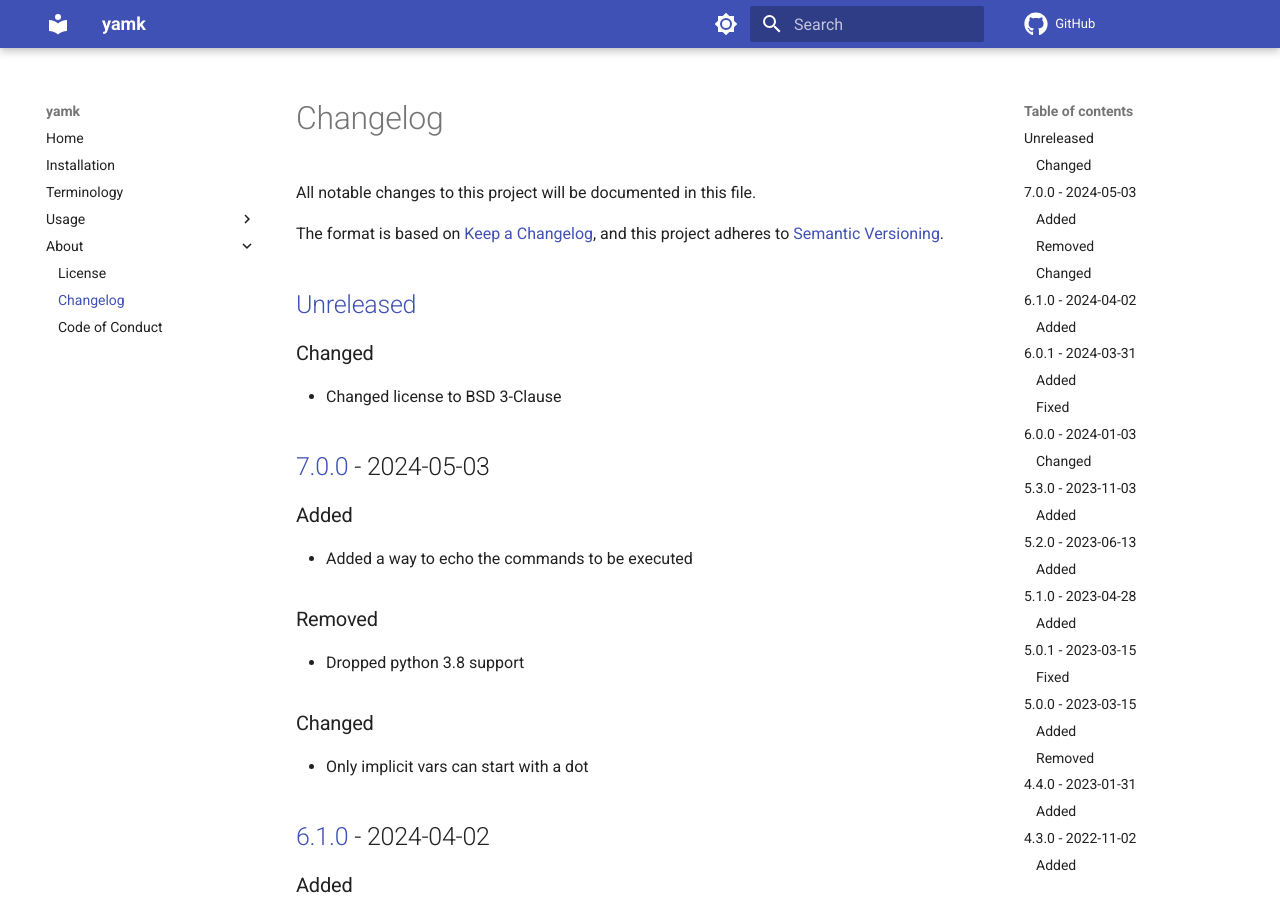
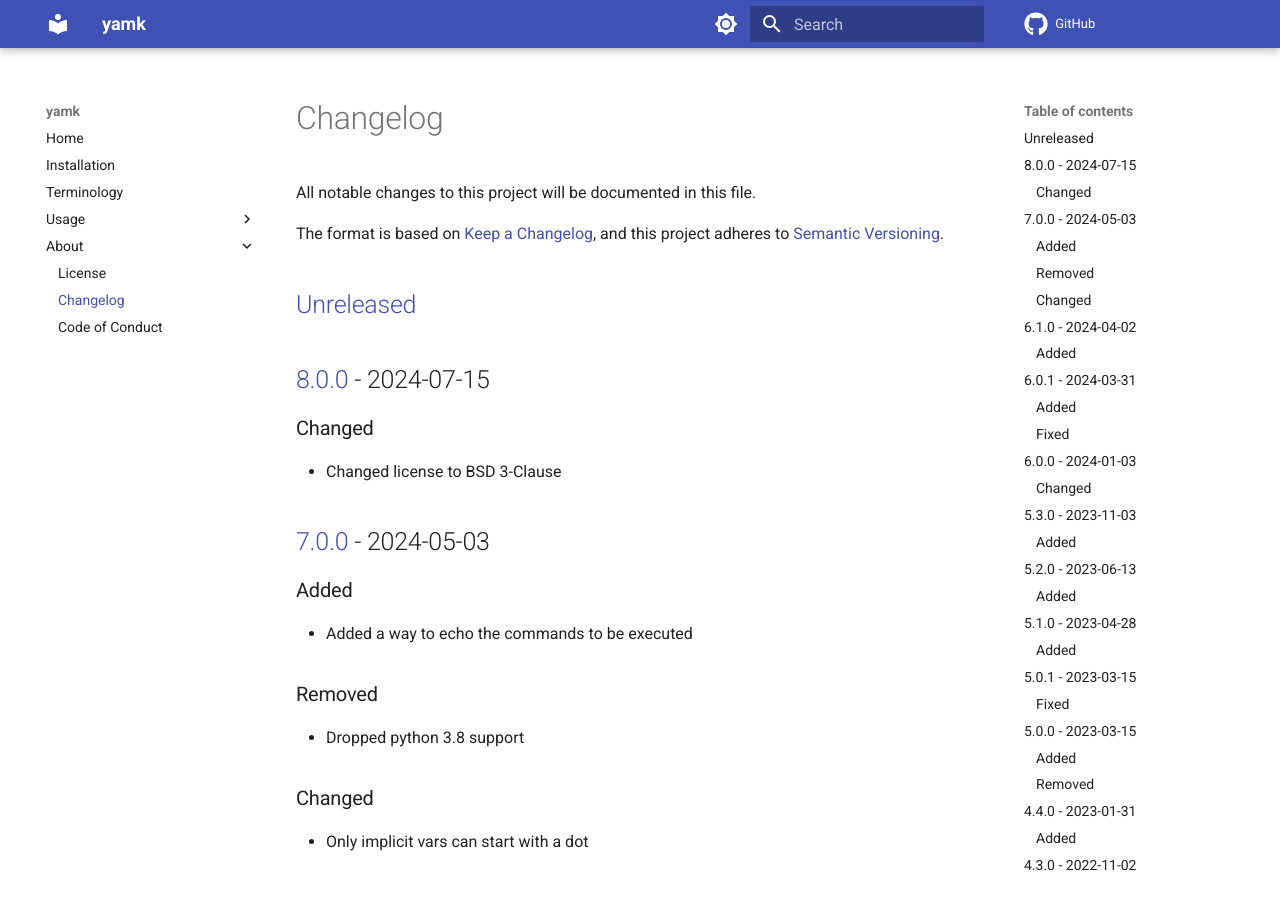
Before and after one commit to spapanik/yamk, an MkDocs documentation site: the page built from docs/CHANGELOG.md, in a window 1280 px wide and 900 px high. Built offline with MkDocs 1.6.1 and Material for MkDocs 9.7.7, drawn with Linux system fonts in a browser that asks for light colours; comment, search, counter and statistics services are not loaded.

Commit message:
🚀 Bump version

```diff
--- a/docs/CHANGELOG.md
+++ b/docs/CHANGELOG.md
@@ -5,6 +5,8 @@ All notable changes to this project will be documented in this file.
 The format is based on [Keep a Changelog], and this project adheres to [Semantic Versioning].
 
 ## [Unreleased]
+
+## [8.0.0] - 2024-07-15
 
 ### Changed
 
@@ -452,7 +454,8 @@ The format is based on [Keep a Changelog], and this project adheres to [Semantic
 
 [Keep a Changelog]: https://keepachangelog.com/en/1.0.0/
 [Semantic Versioning]: https://semver.org/spec/v2.0.0.html
-[Unreleased]: https://github.com/spapanik/yamk/compare/v7.0.0...main
+[Unreleased]: https://github.com/spapanik/yamk/compare/v8.0.0...main
+[8.0.0]: https://github.com/spapanik/yamk/compare/v7.0.0...v8.0.0
 [7.0.0]: https://github.com/spapanik/yamk/compare/v6.1.0...v7.0.0
 [6.1.0]: https://github.com/spapanik/yamk/compare/v6.0.1...v6.1.0
 [6.0.1]: https://github.com/spapanik/yamk/compare/v6.0.0...v6.0.1
--- a/src/yamk/__version__.py
+++ b/src/yamk/__version__.py
@@ -1 +1 @@
-__version__ = "7.0.0"
+__version__ = "8.0.0"
```
Also changed, not shown: 1 other file.
